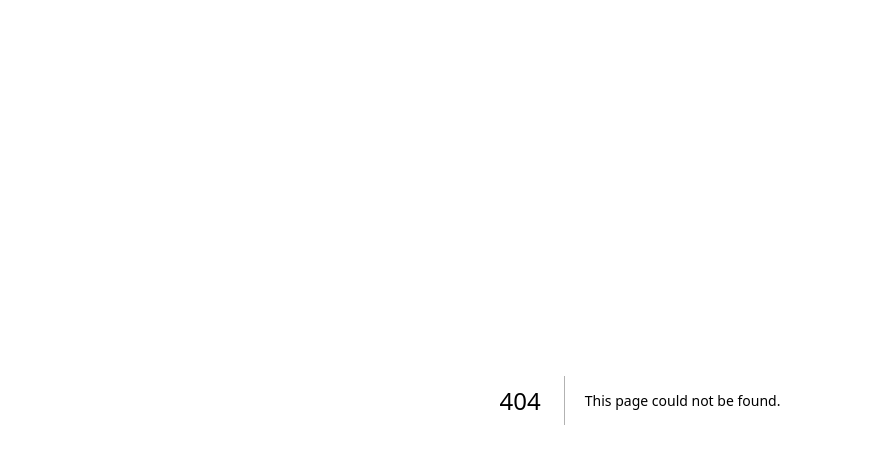
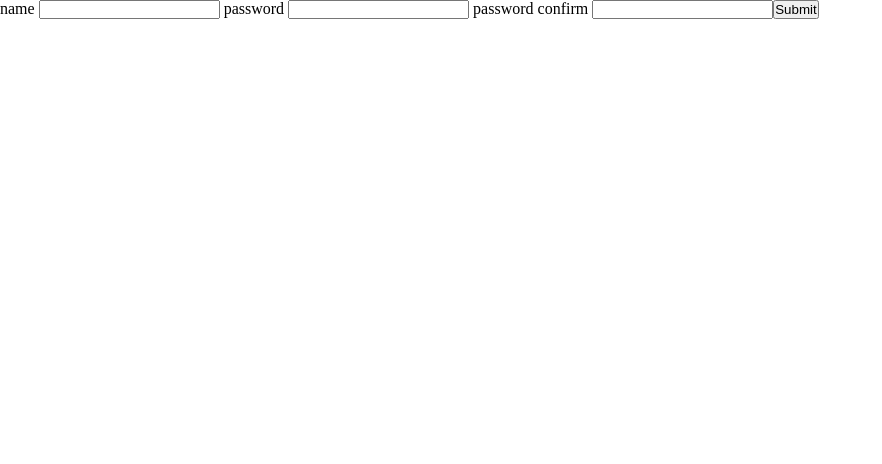
Before and after one commit to jouc870/solve, a Next.js app: page /register in a window 1280 px wide. Before the commit this address had no page. Shown: the top 464 px of the page, without its empty margins (0-882 px from the left). Built offline with nearby package versions, Linux system fonts and the light colour scheme.

Commit message:
update login, register page

```diff
--- /dev/null
+++ b/src/pages/register.tsx
@@ -0,0 +1,39 @@
+import { useForm, SubmitHandler } from 'react-hook-form';
+import { useEffect, useRef, useState } from 'react';
+import { Util } from '@/util';
+
+type registerData = { name: string, password: string, passwordConfirm: string };
+
+export default function Register() {
+    const { register, handleSubmit, watch, formState: { errors } } = useForm<registerData>();
+    const passwordRef = useRef<string>("");
+
+    const onSubmit = (data: registerData) => {
+        const onSubmit = (data: registerData) => {
+            console.log(data.name, Util.Hash(data.password)); // firebase.
+        }
+    }
+
+    return (
+        <div>
+            <form onSubmit={ handleSubmit(onSubmit) }>
+                <label> name </label>
+                <input { ...register("name", { required: true, pattern: /^[a-z0-9]+$/i }) } />
+                { errors.name && errors.name.type === "required" && <p> ⚠️ This field is required </p> }
+                { errors.name && errors.name.type === "pattern" && <p> ⚠️ User name must contain only letters, numbers </p> }
+
+                <label> password </label>
+                <input type={"password"} { ...register("password", { required: true, minLength: 6 }) } />
+                { errors.password && errors.password.type === "required" && <p> ⚠️ This field is required </p> }
+                { errors.password && errors.password.type === "minLength" && <p> ⚠️ Password must be a string with a minimum length of 6 </p> }
+
+                <label> password confirm </label>
+                <input type={"password"} { ...register("passwordConfirm", { required: true, validate: (value) => { return passwordRef.current === value } }) } />
+                { errors.passwordConfirm && errors.passwordConfirm.type === "required" && <p> ⚠️ This field is required </p> }
+                { errors.passwordConfirm && errors.passwordConfirm.type === "validate" && <p> ⚠️ </p> }
+
+                <input type={'submit'} />
+            </form>
+        </div>
+    );
+}
```
Also changed, not shown: src/pages/login.tsx (+12 -22 lines).
